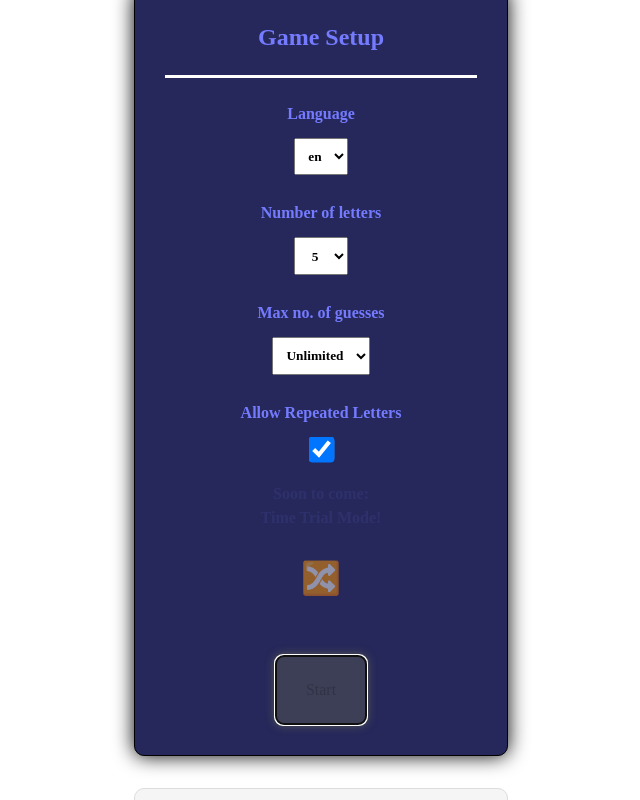
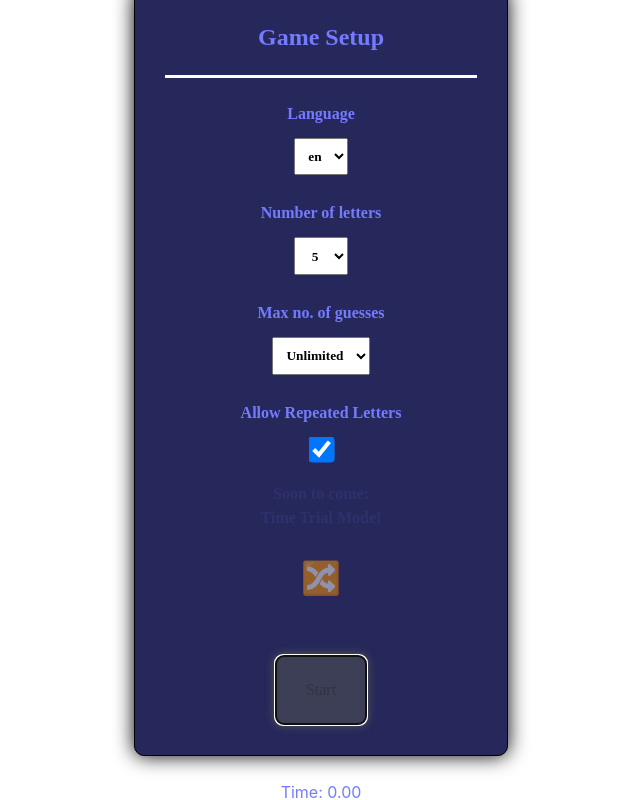
Before and after one commit to amyrman/edu-js-wordie-plus, a React (Vite) app in the folder client/: page / in a window 1280 px wide. Both pictures are taken after a click on the button "Start". Shown: the part 186-986 px from the top of the page, without its empty margins (319-959 px from the left). Built offline with nearby package versions, Linux system fonts and the light colour scheme; no server answers; what webfontloader would draw is missing.

Commit message:
add Timer component

```diff
--- a/client/src/components/Game.jsx
+++ b/client/src/components/Game.jsx
@@ -1,6 +1,7 @@
 import React, { useState } from "react";
 import GameSetup from "./GameSetup";
 import GameBoard from "./GameBoard";
+import Timer from "./Timer";
 import "../styles/Game.css";
 
 const Game = () => {
@@ -29,11 +30,14 @@ const Game = () => {
                 onAllowRepeatedLettersChange={handleAllowRepLettersChange}
             />
 
-            {setupComplete &&(
-                <GameBoard
-                    desiredWordLength={desiredWordLength}
-                    allowRepLetters={allowRepLetters}
-                />
+            {setupComplete && (
+                <>
+                    <Timer />
+                    <GameBoard
+                        desiredWordLength={desiredWordLength}
+                        allowRepLetters={allowRepLetters}
+                    />
+                </>
             )}
         </>
     );
--- /dev/null
+++ b/client/src/components/Timer.jsx
@@ -0,0 +1,42 @@
+import React, { useEffect, useState } from "react";
+
+const ENDPOINT = "http://localhost:3001/api/events";
+
+function Timer() {
+    const [time, setTime] = useState(0);
+    const [startTime, setStartTime] = useState(null);
+
+    useEffect(() => {
+        const eventSource = new EventSource(ENDPOINT);
+
+        eventSource.onmessage = (event) => {
+            const data = JSON.parse(event.data);
+            if (data.type === "start") {
+                setStartTime(Date.now());
+            } else if (data.type === "stop") {
+                setTime(data.sessionTime);
+                setStartTime(null);
+            }
+        };
+
+        return () => {
+            eventSource.close();
+        };
+    }, []);
+
+    useEffect(() => {
+        if (startTime !== null) {
+            const intervalId = setInterval(() => {
+                setTime(Date.now() - startTime);
+            }, 10);
+
+            return () => {
+                clearInterval(intervalId);
+            };
+        }
+    }, [startTime]);
+
+    return <div>Time: {(time / 1000).toFixed(2)}</div>;
+}
+
+export default Timer;
```
